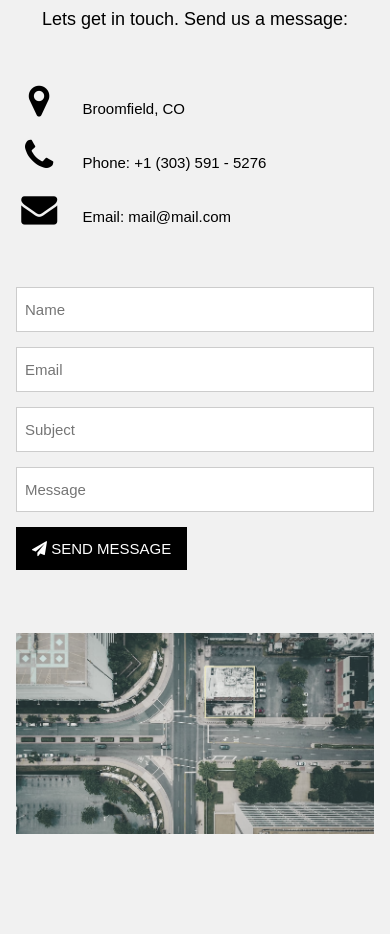
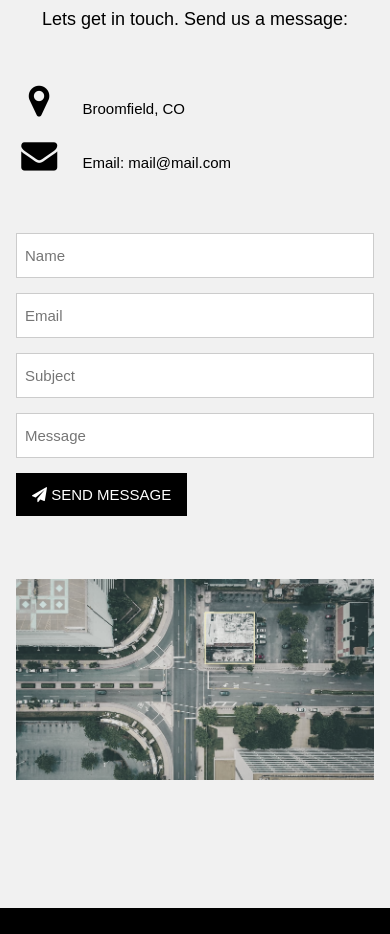
Before and after one commit to valxin/juststudy, a plain HTML site: page static/template/index.html in a window 390 px wide. Shown: the part 5333-6267 px from the top of the page. Drawn offline with Linux system fonts and the light colour scheme.

Commit message:
removed phone

```diff
--- a/static/template/index.html
+++ b/static/template/index.html
@@ -172,7 +172,6 @@ body, html {
   <p class="w3-center w3-large">Lets get in touch. Send us a message:</p>
   <div style="margin-top:48px">
     <p><i class="fa fa-map-marker fa-fw w3-xxlarge w3-margin-right"></i> Broomfield, CO</p>
-    <p><i class="fa fa-phone fa-fw w3-xxlarge w3-margin-right"></i> Phone: +1 (303) 591 - 5276</p>
     <p><i class="fa fa-envelope fa-fw w3-xxlarge w3-margin-right"> </i> Email: mail@mail.com</p>
     <br>
     <form action="/action_page.php" target="_blank">
```
